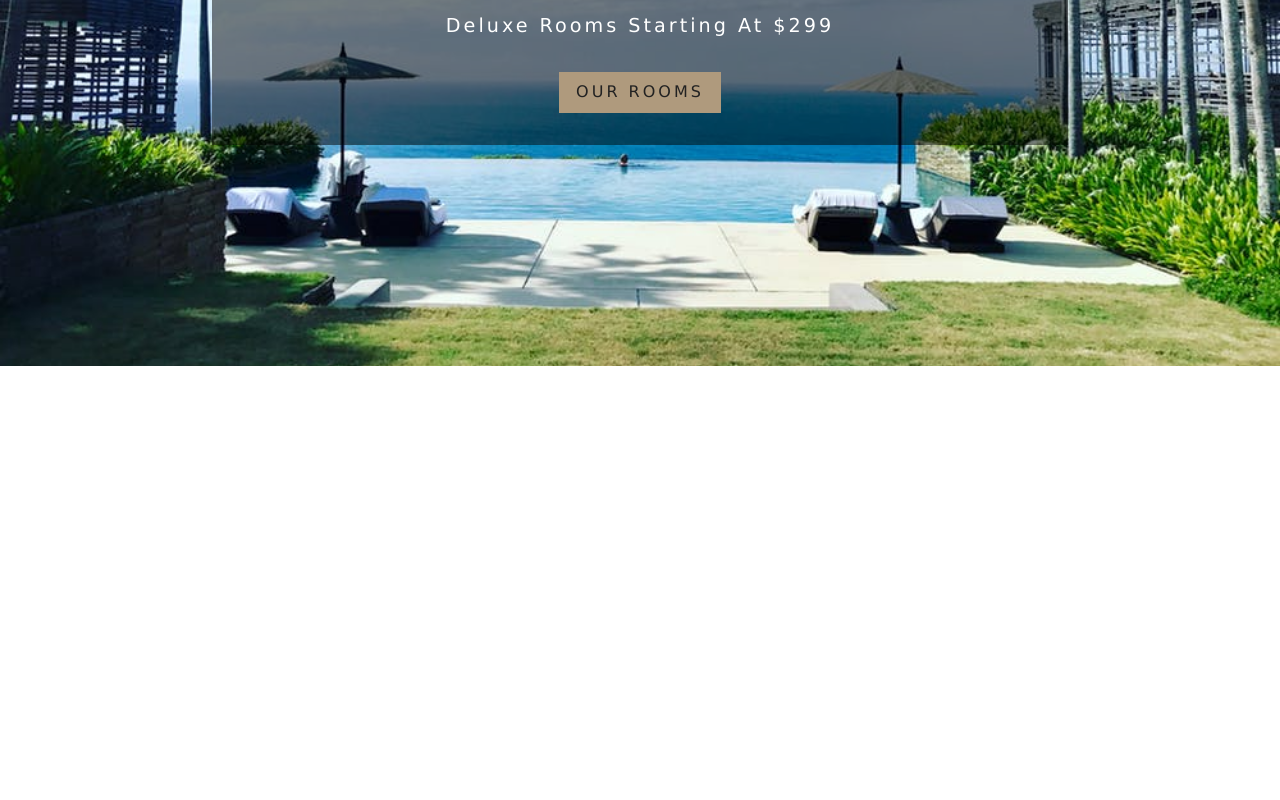
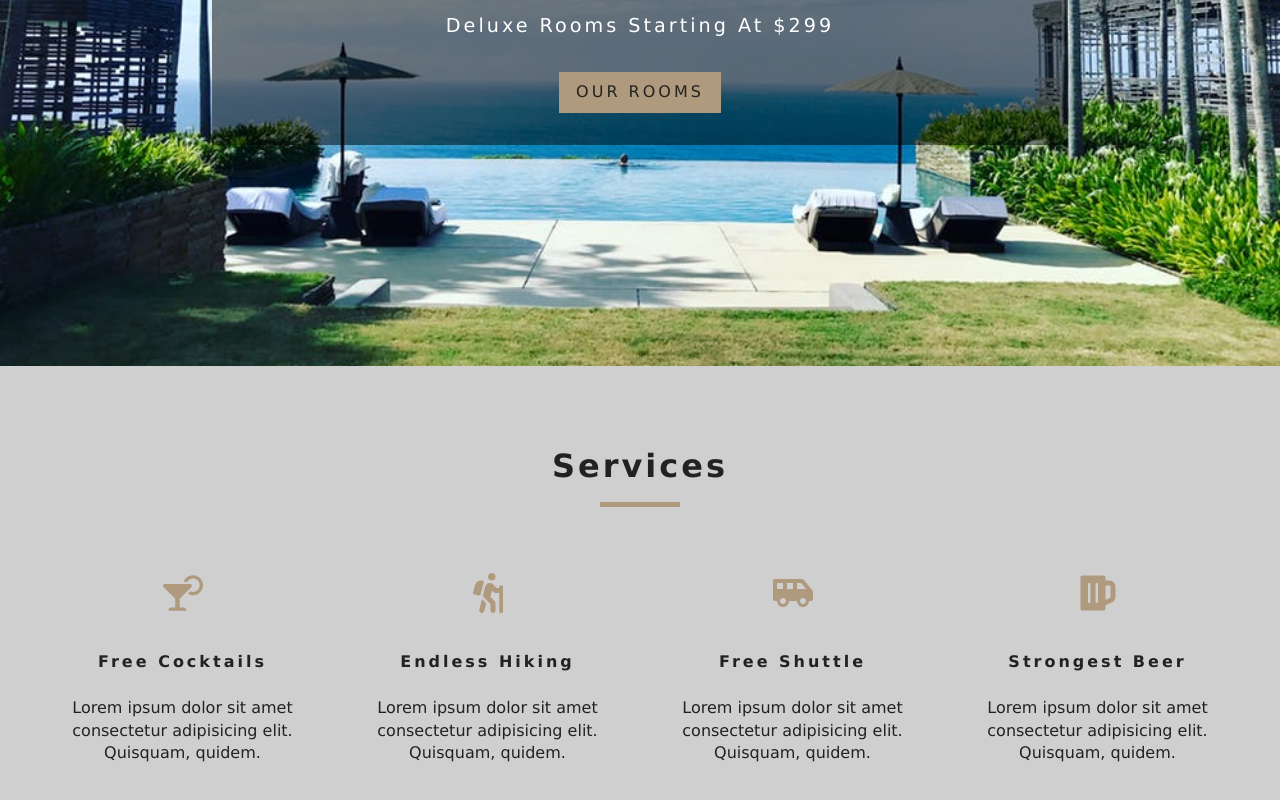
Before and after one commit to wetas2020/Hotel-Reservation, a React (Create React App) app: page / in a window 1280 px wide. Shown: the part 434-1234 px from the top of the page. Before the commit the page ends 800 px from the top, so only its background shows below. Built offline with nearby package versions, Linux system fonts and the light colour scheme.

Commit message:
Services and Title Components
add the Services and Title Components to the Home Page

```diff
--- a/src/App.css
+++ b/src/App.css
@@ -252,6 +252,7 @@
 }
 .services h6 {
     letter-spacing: var(--mainSpacing);
+    text-transform: capitalize;
 }
 .services p {
     width: 80%;
--- /dev/null
+++ b/src/components/Services.js
@@ -0,0 +1,48 @@
+import React, { Component } from 'react';
+import { FaCocktail, FaHiking, FaShuttleVan, FaBeer } from 'react-icons/fa';
+import Title from './Title';
+
+export default class Services extends Component {
+    state = {
+        services: [
+            {
+                icon: <FaCocktail />,
+                title: 'free cocktails',
+                info: 'Lorem ipsum dolor sit amet consectetur adipisicing elit. Quisquam, quidem.'
+            },
+            {
+                icon: <FaHiking />,
+                title: 'endless hiking',
+                info: 'Lorem ipsum dolor sit amet consectetur adipisicing elit. Quisquam, quidem.'
+            },
+            {
+                icon: <FaShuttleVan />,
+                title: 'free shuttle',
+                info: 'Lorem ipsum dolor sit amet consectetur adipisicing elit. Quisquam, quidem.'
+            },
+            {
+                icon: <FaBeer />,
+                title: 'strongest beer',
+                info: 'Lorem ipsum dolor sit amet consectetur adipisicing elit. Quisquam, quidem.'
+            }
+        ]
+    };
+    render() {
+        return (
+            <section className="services">
+                <Title title="services" />
+                <div className="services-center">
+                    {this.state.services.map((item, index) => {
+                        return (
+                            <article key={index} className="service">
+                                <span>{item.icon}</span>
+                                <h6>{item.title}</h6>
+                                <p>{item.info}</p>
+                            </article>
+                        );
+                    })}
+                </div>
+            </section>
+        );
+    }
+}
--- /dev/null
+++ b/src/components/Title.js
@@ -0,0 +1,12 @@
+import React from 'react';
+
+const Title = ({ title }) => {
+    return (
+        <div className="section-title">
+            <h4>{title}</h4>
+            <div />
+        </div>
+    );
+};
+
+export default Title;
--- a/src/pages/Home.js
+++ b/src/pages/Home.js
@@ -2,9 +2,11 @@
 import Hero from '../components/Hero';
 import Banner from '../components/Banner';
 import { Link } from 'react-router-dom';
+import Services from '../components/Services';
 
 export default function Home() {
     return (
+        <React.Fragment>
             <Hero>
                 <Banner title="luxurious rooms" subtitle="deluxe rooms starting at $299">
                     <Link to="/rooms" className="btn-primary">
@@ -12,5 +14,7 @@
                     </Link>
                 </Banner>
             </Hero>
+            <Services />
+        </React.Fragment>
     );
 }
```
Lines whose indentation alone changed are shown as unchanged.
